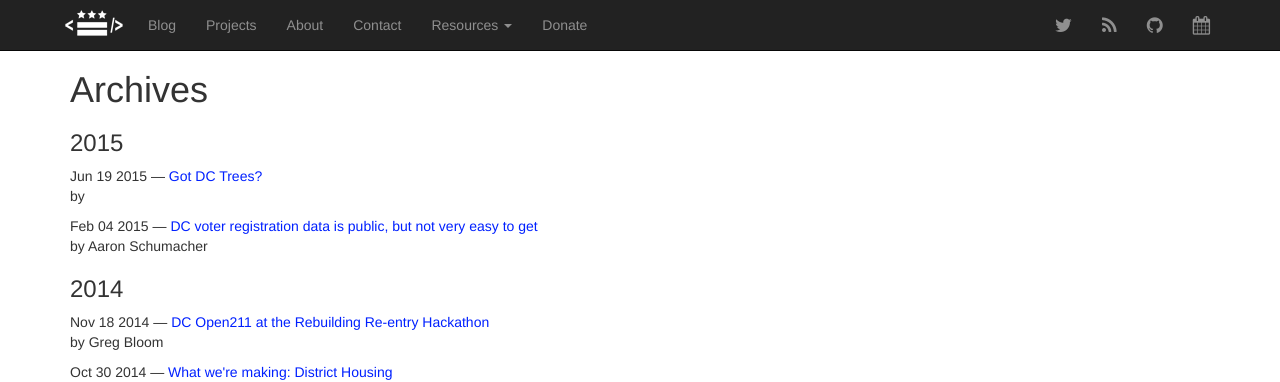
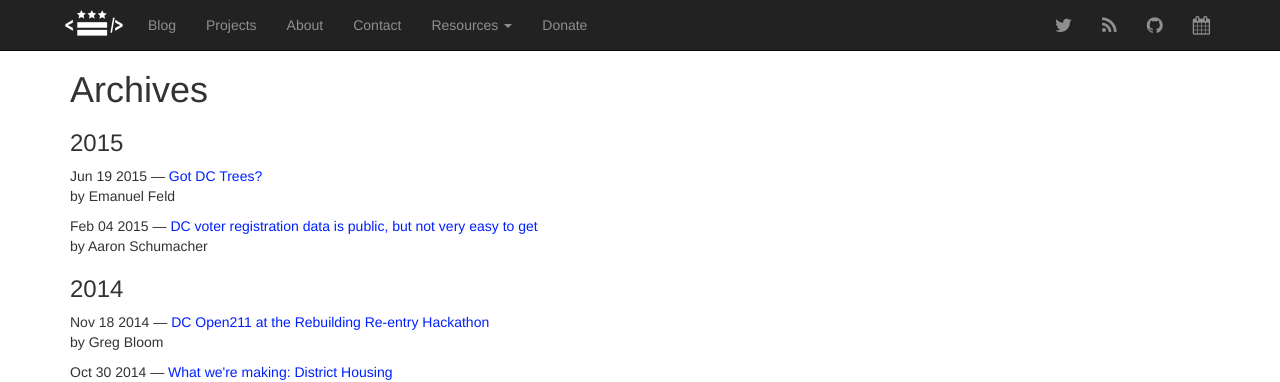
Before and after one commit to civictechdc/codefordc.github.com, a Jekyll site: the page built from blog/archives.html, in a window 1280 px wide and 1019 px high. Shown: the top 382 px of the window. Built offline with Jekyll 4.4.1, drawn with Linux system fonts in a browser that asks for light colours; Markdown is read by kramdown in place of the engine named in the settings; a file with an impossible date is left out.

Commit message:
Add emanuelfeld to authors

```diff
--- a/_data/blog_authors.yml
+++ b/_data/blog_authors.yml
@@ -42,3 +42,8 @@ aschumacher:
     name: Aaron Schumacher
     twitter: planarrowspace
     avatar: aaron-schumacher.jpg
+
+emanuelfeld:
+    name: Emanuel Feld
+    twitter: evonfriedland
+    avatar: emanuel-feld.jpg
```
